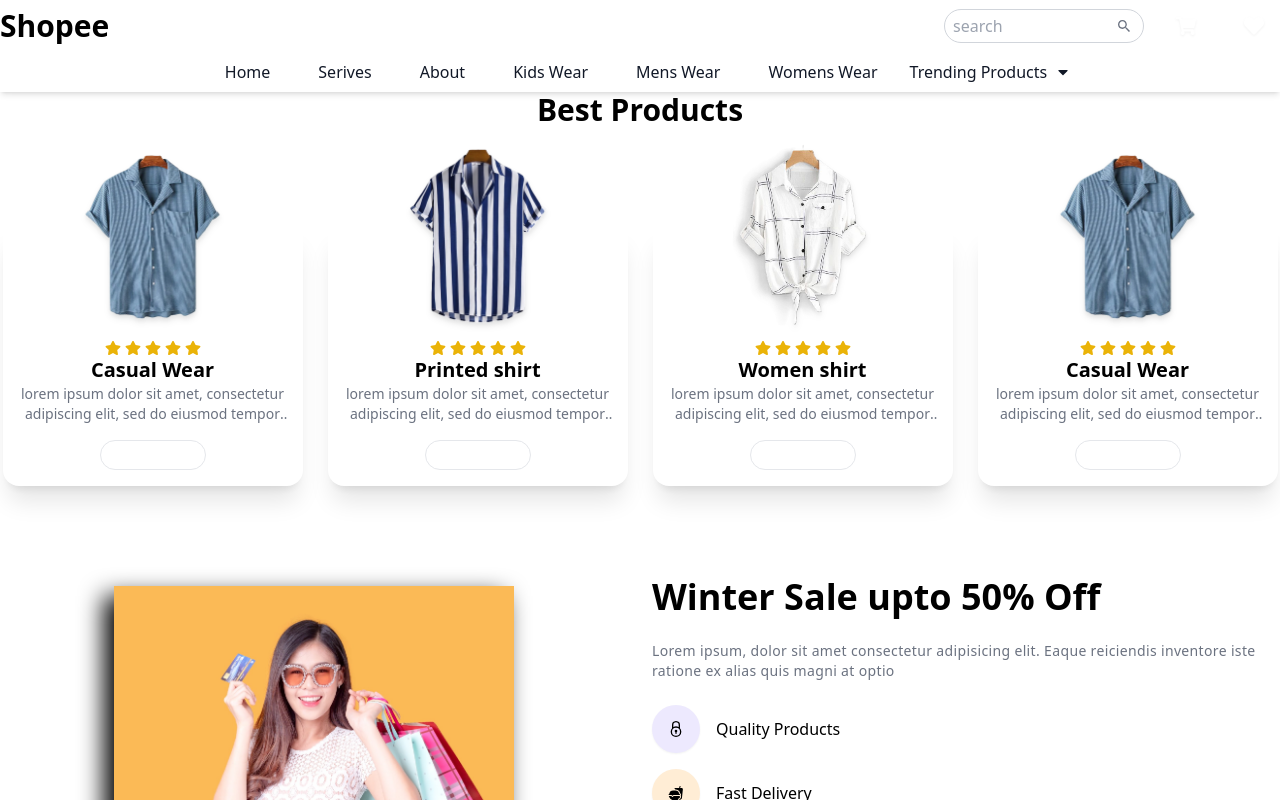
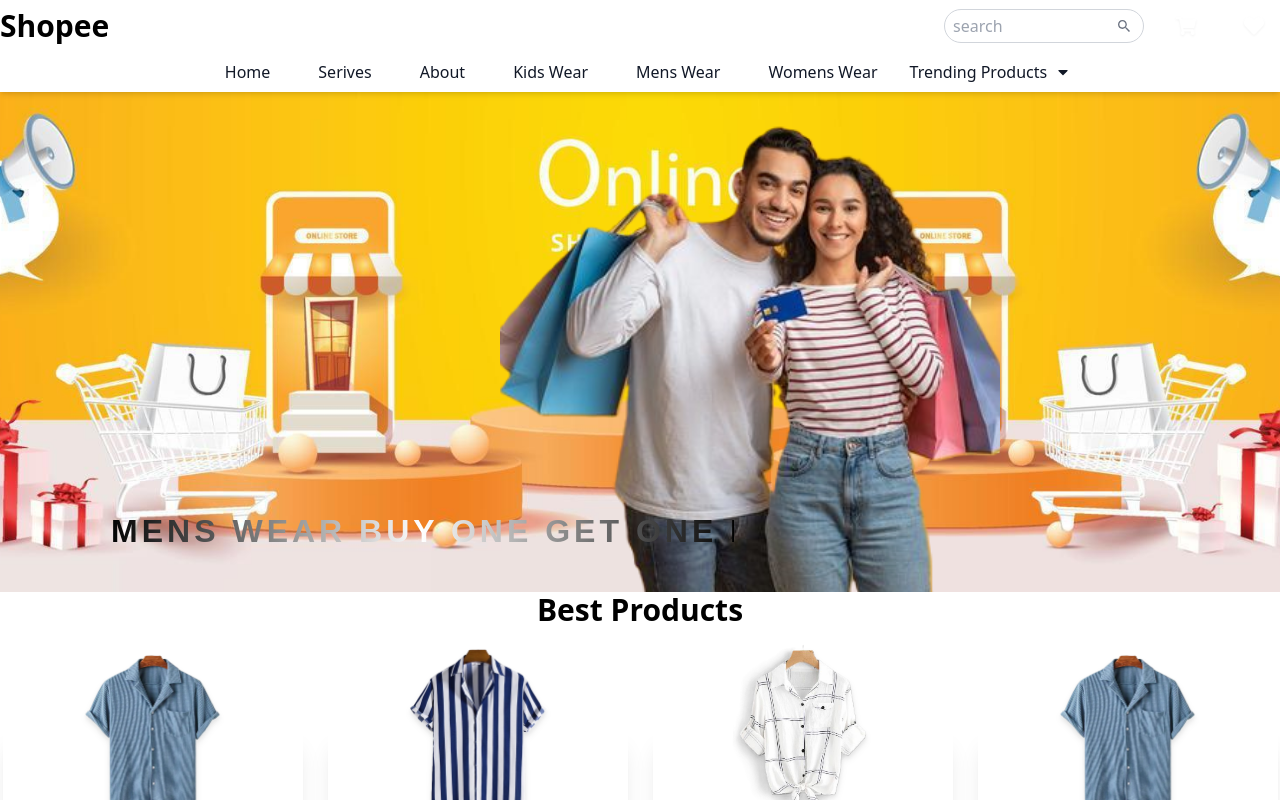
Before and after one commit to iamjuu/shoppee-ecommerce-react, a React (Vite) app: page / in a window 1280 px wide. Shown: the top 800 px of the page. Built offline with nearby package versions, Linux system fonts and the light colour scheme.

Commit message:
add caroseal

```diff
--- /dev/null
+++ b/src/components/Caroseal/Caroseal.jsx
@@ -0,0 +1,64 @@
+import React, { useState, useEffect } from 'react';
+import Img1 from "../../assets/hero/sale.png";
+import Img2 from "../../assets/hero/shopping.png";
+import Img3 from "../../assets/hero/women.png";
+import Bg from "../../assets/website/online-shopping-on-phone-buy-sell-business-digital-web-banner-application-money-advertising-payment-ecommerce-illustration-search-vector.jpg";
+import {Text} from "./CarosealStyle"
+const Carousel = () => {
+  const [currentIndex, setCurrentIndex] = useState(0);
+
+  const carouselItems = [
+    { src: Img1, alt: 'Big Sale 70% off' },
+    { src: Img2, alt: 'Womens wear buy one get one free' },
+    { src: Img3, alt: 'Onam offers' },
+  ];
+
+  useEffect(() => {
+    const interval = setInterval(() => {
+      handleNext();
+    }, 5000);
+
+    return () => clearInterval(interval);
+  }, [currentIndex]);
+
+  const handleNext = () => {
+    setCurrentIndex((prevIndex) =>
+      prevIndex === carouselItems.length - 1 ? 0 : prevIndex + 1
+    );
+  };
+
+  return (
+    <div
+      className="carousel w-full h-[500px] relative overflow-hidden bg-cover bg-center"
+      style={{ backgroundImage: `url(${Bg})` }}
+    >
+      <div className="carousel-inner relative w-full h-64 flex items-center justify-center">
+        {carouselItems.map((item, index) => (
+          <div
+            key={index}
+            className={`carousel-item absolute w-full transition-opacity duration-1000 ease-in-out ${
+              index === currentIndex ? 'opacity-100' : 'opacity-0'
+            }`}
+          >
+            <img
+              src={item.src}
+              className="block mt-[250px] ml-[500px] w-[500px] h-[500px] object-cover"
+              alt={item.alt}
+            />
+            <div className="absolute bottom-10 left-10 bg-opacity-50 text-white p-2 rounded">
+                <Text>
+
+                <div>
+              <h1 className="text-2xl">{item.alt}</h1>
+
+                </div>
+                </Text>
+            </div>
+          </div>
+        ))}
+      </div>
+    </div>
+  );
+};
+
+export default Carousel;
--- /dev/null
+++ b/src/components/Caroseal/CarosealStyle.js
@@ -0,0 +1,34 @@
+import styled from "styled-components";
+
+
+
+export const Text = styled.div`
+
+h1 {
+    font-family: sans-serif;
+    text-transform: uppercase;
+    font-size: 2em;
+    letter-spacing: 4px;
+    background: linear-gradient(90deg, #000, #fff, #000);
+    background-repeat: no-repeat;
+    background-size: 80%;
+    font-weight: 900;
+    animation: animate 5s linear infinite;
+    -webkit-background-clip: text;
+    -webkit-text-fill-color: rgba(255, 255, 255, 0);
+  }
+
+  @keyframes animate {
+    0% {
+      background-position: 0%;
+    }
+    50% {
+      background-position: 100%;
+    }
+    100% {
+      background-position: 200%;
+    }
+  }
+
+
+`
--- a/src/components/Footer/Footer.jsx
+++ b/src/components/Footer/Footer.jsx
@@ -45,7 +45,7 @@ const Footer = () => {
           {/* company details */}
           <div className="py-8 px-4">
             <h1 className="sm:text-3xl text-xl font-bold sm:text-left text-justify mb-3 flex items-center gap-3">
-              <img src={footerLogo} alt="" className="max-w-[50px]" />
+              {/* <img src={footerLogo} alt="" className="max-w-[50px]" /> */}
               Shopee
             </h1>
             <p>
--- a/src/pages/Home.jsx
+++ b/src/pages/Home.jsx
@@ -1,11 +1,12 @@
 import React, { useState, useEffect } from "react";
+import Caroseal from "../components/Caroseal/Caroseal"; // For default export
 import Products from "../components/Products/Products";
 import AOS from "aos";
 import "aos/dist/aos.css";
 import TopProducts from "../components/TopProducts/TopProducts";
 import Banner from "../components/Banner/Banner";
 import Subscribe from "../components/Subscribe/Subscribe";
-import Popup from "../components/Popup/Popup"; // Imported from main branch
+import Popup from "../components/Popup/Popup";
 
 const Home = () => {
   const [orderPopup, setOrderPopup] = useState(false);
@@ -26,6 +27,7 @@ const Home = () => {
   return (
     <>
       <div className="bg-white dark:bg-gray-900 dark:text-white duration-200">
+        <Caroseal/>
         <TopProducts handleOrderPopup={handleOrderPopup} />
         <Banner />
         <Subscribe />
```
